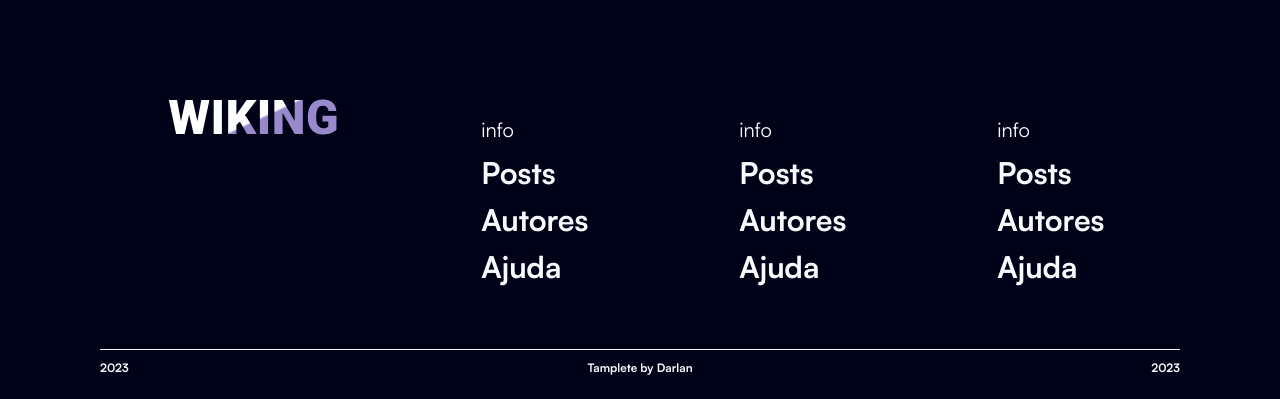
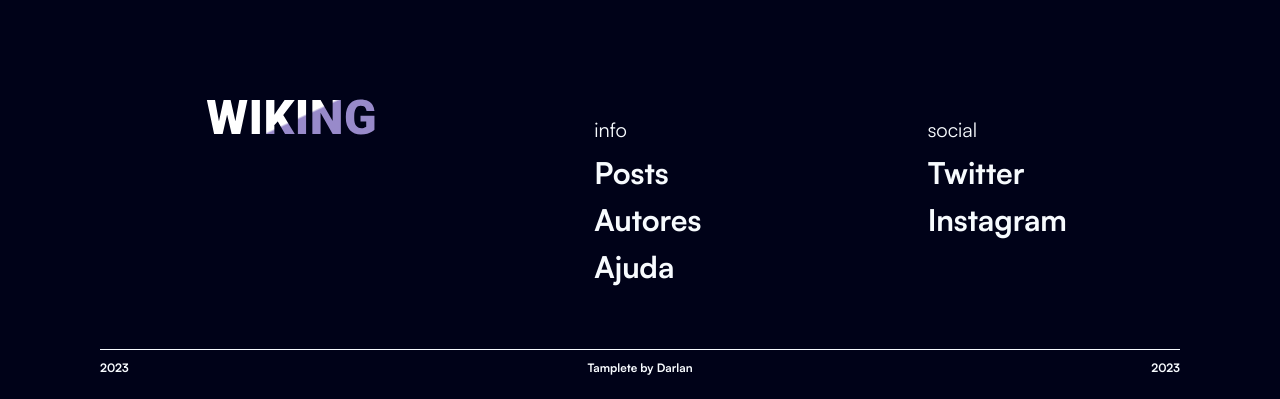
Before and after one commit to darlangui/wiki, a PHP site: page / in a window 1280 px wide. Shown: the part 3895-4294 px from the top of the page. Run offline with PHP 8.4, Linux system fonts and the light colour scheme.

Commit message:
card and foooter struct

```diff
--- a/index.php
+++ b/index.php
@@ -50,7 +50,13 @@
         <section class="cards_content">
             <div class="cards">
                 <div class="card">
-
+                    <div class="header">
+                        <img src="" alt="">
+                        <span></span>
+                    </div>
+                    <div class="main">
+                        <span>O termo "butterfly" foi originado a partir da palavra inglesa antiga "butter-fleoge", que significa "borboleta de manteiga". Isso se deve ao fato de que as pessoas acreditavam que as borboletas eram criadas a partir de manteiga quando elas saíam de seus casulos.</span>
+                    </div>
                 </div>
                 <div class="card">
 
@@ -97,21 +103,14 @@
             <a href="index.php"><img src="assets/logo_wiki_white.svg" alt="Logo da WIKING"></a>
             <ul>
                 <li><span>info</span></li>
-                <li>Posts</li>
-                <li>Autores</li>
-                <li>Ajuda</li>
+                <li><a href="#">Posts</a></li>
+                <li><a href="#">Autores</a></li>
+                <li><a href="#">Ajuda</a></li>
             </ul>
             <ul>
-                <li><span>info</span></li>
-                <li>Posts</li>
-                <li>Autores</li>
-                <li>Ajuda</li>
-            </ul>
-            <ul>
-                <li><span>info</span></li>
-                <li>Posts</li>
-                <li>Autores</li>
-                <li>Ajuda</li>
+                <li><span>social</span></li>
+                <li>Twitter</li>
+                <li>Instagram</li>
             </ul>
         </section>
         <section class="last_linear_content">
--- a/style.css
+++ b/style.css
@@ -151,6 +151,10 @@ main .cards_content .cards .card {
     background: var(--segundary-gray);
 }
 
+main .cards_content .cards .card .main span{
+    font-size: 1.4rem;
+}
+
 main .big_cards_content {
     width: 100%;
     height: 1620px;
@@ -283,6 +287,11 @@ footer .option_content ul li {
     font-family: 'Satoshi-Bold', sans-serif;
 }
 
+footer .option_content a{
+    font-size: 3rem;
+    font-family: 'Satoshi-Bold', sans-serif;
+    color: var(--primary-white);
+}
 
 footer .last_linear_content .linear{
     width: 1080px;
```
